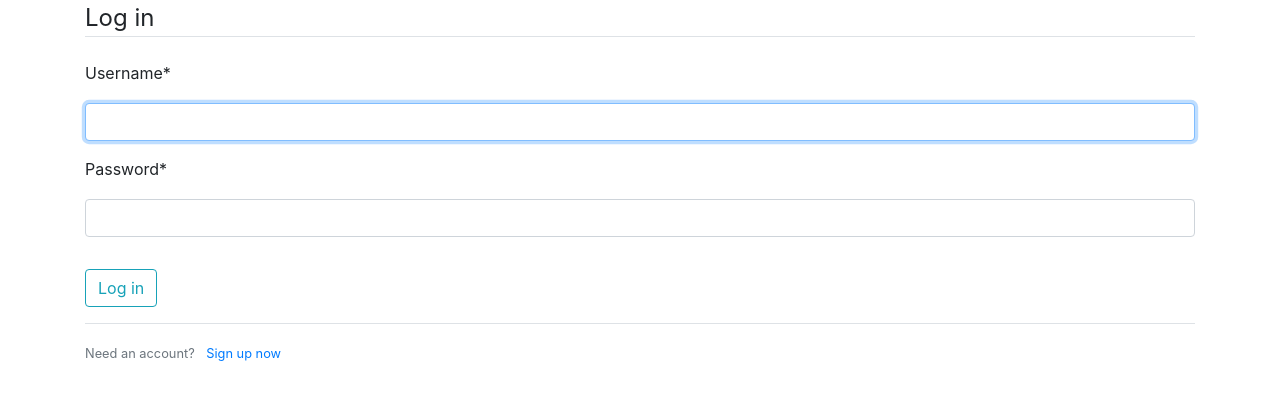
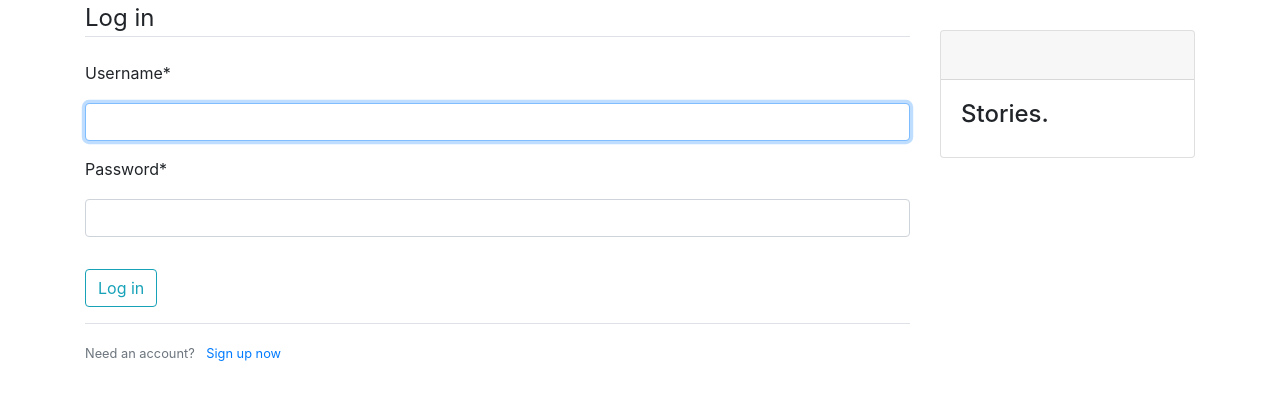
Before and after one commit to Paulwamaria/instagram, a Django app: page /login/ in a window 1280 px wide. Shown: the part 86-486 px from the top of the page. Run offline with Django 3.2, Linux system fonts and the light colour scheme; parts of the project's set-up code (start-up, migrations or seed data) failed here and were passed over; some libraries are stand-ins or nearby versions.

Commit message:
Add a sidebar

```diff
--- a/instagram/templates/instagram/base.html
+++ b/instagram/templates/instagram/base.html
@@ -3,15 +3,16 @@
 <html lang="en">
 
 <head>
-    <meta charset="UTF-8">
-    <meta name="viewport" content="width=device-width, initial-scale=1.0">
-    <meta http-equiv="X-UA-Compatible" content="ie=edge">
+    <meta charset="utf-8">
+    <meta name="viewport" content="width=device-width, initial-scale=1, shrink-to-fit=no">
+
     <link rel="stylesheet" href="https://stackpath.bootstrapcdn.com/bootstrap/4.3.1/css/bootstrap.min.css"
         integrity="sha384-ggOyR0iXCbMQv3Xipma34MD+dH/1fQ784/j6cY/iJTQUOhcWr7x9JvoRxT2MZw1T" crossorigin="anonymous">
 
     <link rel="stylesheet" href="{% static  'instagram/main.css' %}">
 
     <link href="https://fonts.googleapis.com/css?family=Cookie&display=swap" rel="stylesheet">
+    <link rel="stylesheet" href="https://stackpath.bootstrapcdn.com/font-awesome/4.7.0/css/font-awesome.min.css">
 
     {% if title %}
 
@@ -23,22 +24,57 @@
 
 <body>
     {% include 'navbar.html' %}
-    <div class="container">
 
-        {% if messages %}
+    <main role="main" class="container">
+        <div class="row">
+            <div class="col-md-9">
+                {% if messages %}
+                {% for message in messages %}
+
+                <div class="alert alert-{{message.tags}}">
+                    {{message}}
+                </div>
+
+                {% endfor %}
+                {% endif %}
+                {% block content %}
+
+                {% endblock %}
+            </div>
+            <div class="col-md-3">
+                <div class="card">
+                    <div class="card-header">
+                        <img src="{{user.profile.profile_pic.url}}" class="rounded-circle prof-img" id="">
+                        <a class="mr-2" href="#">{{ user.username }}</a>
+                    </div>
+                    <div class="card-body card-default">
+                        <h4> Stories.</h4>
+                        <div class="">
+                            {% for image in images %}
+                            <a class="" href="#"> <img src="{{image.profile.profile_pic.url}}"
+                                    class="rounded-circle prof-img" id="">{{image.profile.user.username}} <br>{{image.image_name}}</a><br>
+
+                            {% endfor %}
+                        </div>
 
 
-        {% for message in messages %}
-<div class="alert alert-{ message.tags }">
-    {{ message }}
-</div>
-        {% endfor %}
-        {% endif %}
-        {% block content %}
+
+                    </div>
 
 
-        {% endblock %}
-    </div>
+                </div>
+            </div>
+        </div>
+    </main>
+    <script src="https://code.jquery.com/jquery-3.3.1.slim.min.js"
+        integrity="sha384-q8i/X+965DzO0rT7abK41JStQIAqVgRVzpbzo5smXKp4YfRvH+8abtTE1Pi6jizo" crossorigin="anonymous">
+    </script>
+    <script src="https://cdnjs.cloudflare.com/ajax/libs/popper.js/1.14.7/umd/popper.min.js"
+        integrity="sha384-UO2eT0CpHqdSJQ6hJty5KVphtPhzWj9WO1clHTMGa3JDZwrnQq4sF86dIHNDz0W1" crossorigin="anonymous">
+    </script>
+    <script src="https://stackpath.bootstrapcdn.com/bootstrap/4.3.1/js/bootstrap.min.js"
+        integrity="sha384-JjSmVgyd0p3pXB1rRibZUAYoIIy6OrQ6VrjIEaFf/nJGzIxFDsf4x0xIM+B07jRM" crossorigin="anonymous">
+    </script>
 </body>
 
 </html>
```
